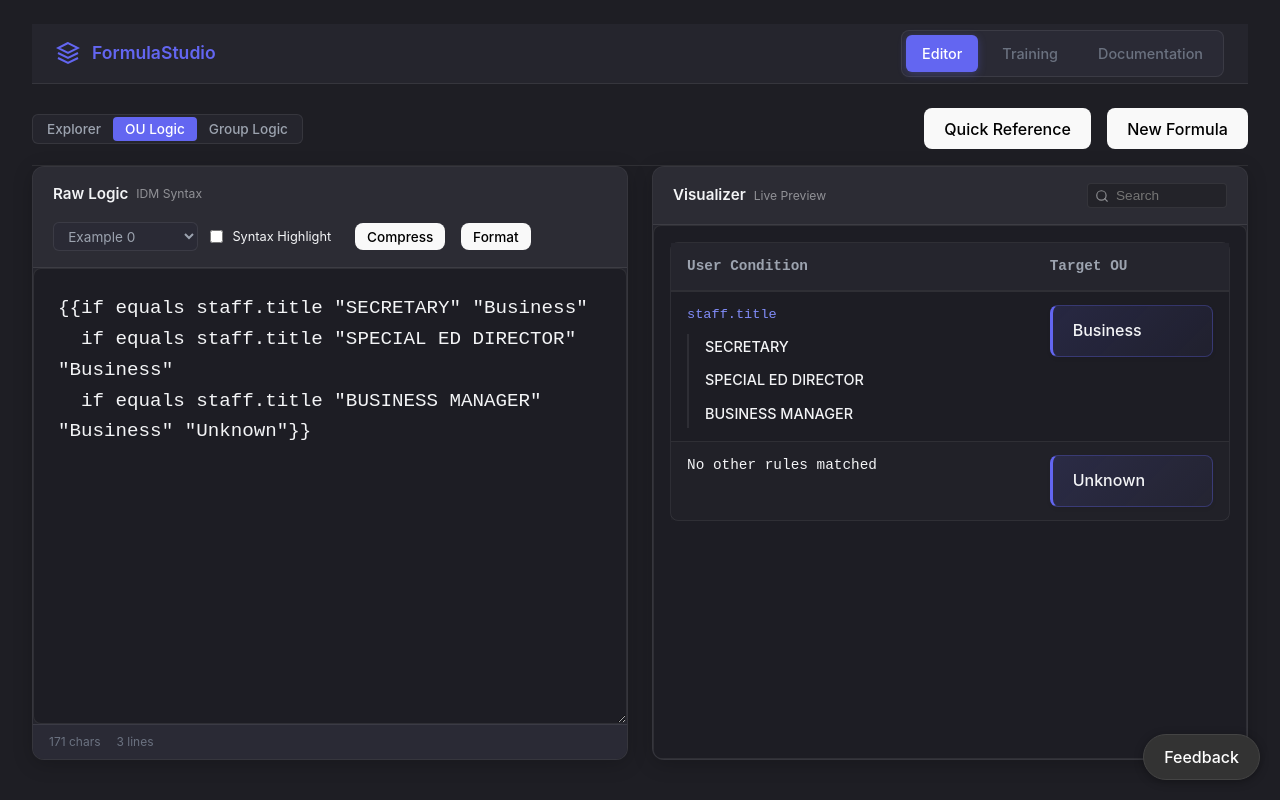
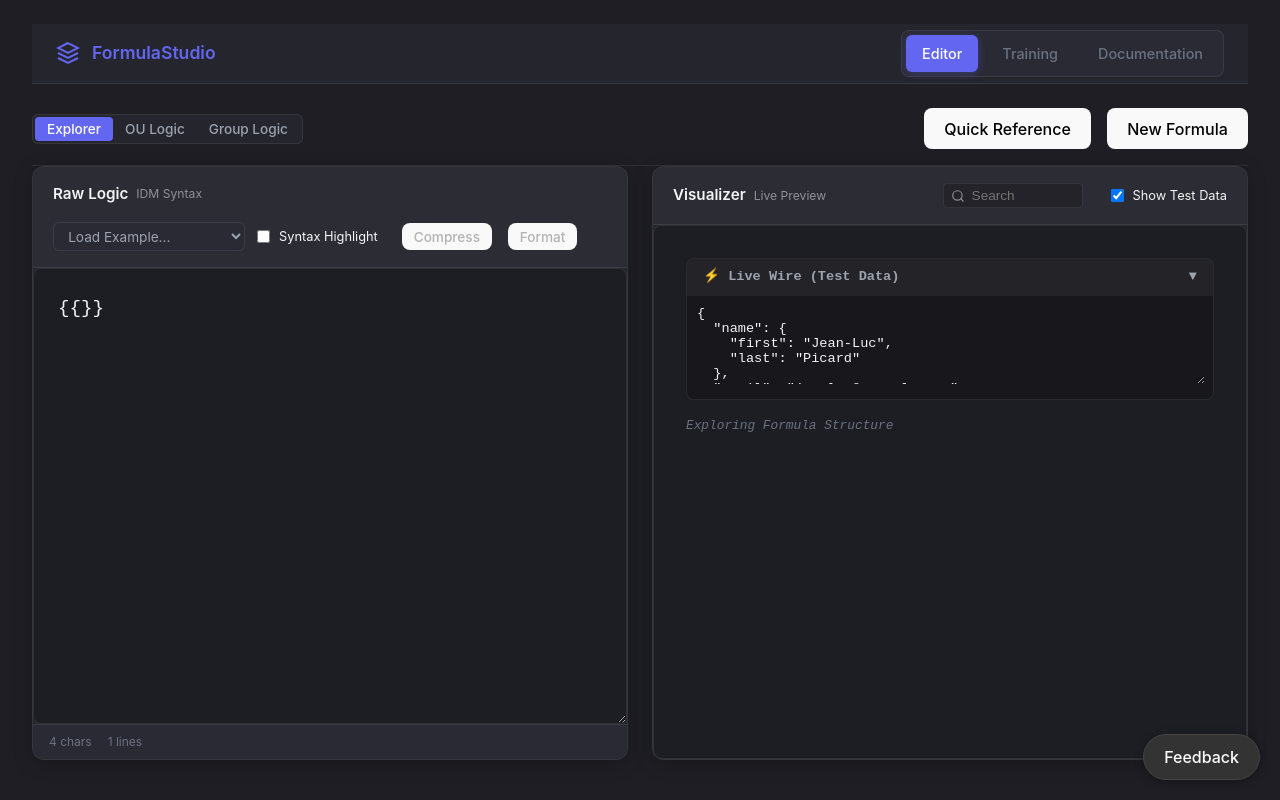
Before and after one commit to legertom/formulastudio, a React (Vite) app: page / in a window 1280 px wide. Built offline with nearby package versions, Linux system fonts and the light colour scheme.

Commit message:
Refine editor and explorer integration
Co-Authored-By: Warp <agent@warp.dev>

```diff
--- a/src/features/editor/EditorView.jsx
+++ b/src/features/editor/EditorView.jsx
@@ -46,18 +46,16 @@ function EditorView() {
     const examples = useMemo(() => getExamples(), []);
 
     // Initialize with Example 0
-    const defaultExample = examples.find(ex => ex.name === '0');
-
     // Editor State
-    const [logicMode, setLogicMode] = useState(defaultExample ? defaultExample.type : 'OU'); // 'OU', 'GROUP'
-    const [formula, setFormula] = useState(defaultExample ? defaultExample.formula : `{{if equals staff.title "SECRETARY" "Business"
-  if equals staff.title "SPECIAL ED DIRECTOR" "Business"
-  if equals staff.title "BUSINESS MANAGER" "Business" "Unknown"}}`)
-    const [selectedExample, setSelectedExample] = useState(defaultExample ? '0' : '');
+    // Default to Explorer mode with empty formula
+    const [logicMode, setLogicMode] = useState('EXPLORER');
+    const [formula, setFormula] = useState('{{}}');
+    const [selectedExample, setSelectedExample] = useState('');
     const [showQuickDocs, setShowQuickDocs] = useState(false);
     const [highlightRange, setHighlightRange] = useState(null);
     const [searchTerm, setSearchTerm] = useState('');
     const [showSyntax, setShowSyntax] = useState(false);
+    const [showTestData, setShowTestData] = useState(true);
 
     // Get current data context for tooltips
     const dataContext = useMemo(() => {
@@ -302,15 +300,25 @@ function EditorView() {
                                     onBlur={(e) => e.target.style.width = '140px'}
                                 />
                             </div>
+                            <label className="toggle-label" style={{ display: 'flex', alignItems: 'center', fontSize: '0.8rem', marginLeft: '1rem', cursor: 'pointer', gap: '6px' }}>
+                                <input
+                                    type="checkbox"
+                                    checked={showTestData}
+                                    onChange={(e) => setShowTestData(e.target.checked)}
+                                    style={{ cursor: 'pointer' }}
+                                />
+                                Show Test Data
+                            </label>
                         </div>
                     </div>
                     <div className="visualizer-wrapper">
-                        <FormulaVisualizer ast={ast} error={error} mode={logicMode} onHoverNode={setHighlightRange} searchTerm={searchTerm} />
+                        <FormulaVisualizer ast={ast} error={error} mode={logicMode} onHoverNode={setHighlightRange} searchTerm={searchTerm} showTestData={showTestData} />
                     </div>
                 </div>
-            </main>
+            </main >
 
-            {showQuickDocs && <QuickReference onClose={() => setShowQuickDocs(false)} />}
+            {showQuickDocs && <QuickReference onClose={() => setShowQuickDocs(false)} />
+            }
             <FeedbackWidget location="Editor" />
         </>
     );
--- a/src/features/visualizer/FormulaVisualizer.jsx
+++ b/src/features/visualizer/FormulaVisualizer.jsx
@@ -6,7 +6,7 @@ import GroupLogicView from './components/GroupLogicView';
 import NodeView from './components/NodeView';
 import ExplorerView from './components/ExplorerView';
 
-export default function FormulaVisualizer({ ast, error, mode = 'OU', onHoverNode = () => { }, searchTerm = '' }) {
+export default function FormulaVisualizer({ ast, error, mode = 'OU', onHoverNode = () => { }, searchTerm = '', showTestData = true }) {
     if (error) {
         return (
             <div className="visualizer-error" role="alert">
@@ -16,22 +16,22 @@ export default function FormulaVisualizer({ ast, error, mode = 'OU', onHoverNode
         );
     }
 
-    if (!ast) {
-        return <div className="visualizer-empty">No Formula Parsed</div>;
-    }
-
     if (mode === 'EXPLORER') {
         return (
             <div className="visualizer-container">
                 <FormulaContext.Provider value={{ loopVariable: null, onHoverNode, searchTerm, mode: 'EXPLORER' }}>
                     <div className="visualizer-scroll">
                         <div className="visualizer-content">
-                            <ExplorerView ast={ast} />
+                            <ExplorerView ast={ast} showTestData={showTestData} />
                         </div>
                     </div>
                 </FormulaContext.Provider>
             </div>
         );
+    }
+
+    if (!ast) {
+        return <div className="visualizer-empty">No Formula Parsed</div>;
     }
 
     if (mode === 'GROUP') {
--- a/src/features/visualizer/components/ExplorerView.jsx
+++ b/src/features/visualizer/components/ExplorerView.jsx
@@ -4,7 +4,7 @@ import BlockNode from './BlockNode';
 import { evaluateAndTrace } from '../../../lib/interpreter';
 import sampledata from '../../../sampledata.json';
 
-const ExplorerView = ({ ast }) => {
+const ExplorerView = ({ ast, showTestData }) => {
     // Default test data
     const [testDataInput, setTestDataInput] = useState(JSON.stringify(sampledata, null, 2));
     const [testData, setTestData] = useState(sampledata);
@@ -20,8 +20,12 @@ const ExplorerView = ({ ast }) => {
             setJsonError(null);
 
             // Run Interpreter
+            if (ast) {
                 const { trace } = evaluateAndTrace(ast, data);
                 setTraceMap(trace);
+            } else {
+                setTraceMap(new Map());
+            }
 
         } catch (e) {
             setJsonError(e.message);
@@ -31,6 +35,7 @@ const ExplorerView = ({ ast }) => {
     return (
         <div className="explorer-view-container" style={{ padding: '1rem' }}>
             {/* Test Input Panel */}
+            {showTestData && (
                 <div className="explorer-test-panel" style={{
                     marginBottom: '1rem',
                     border: '1px solid var(--glass-border)',
@@ -88,6 +93,7 @@ const ExplorerView = ({ ast }) => {
                         </div>
                     )}
                 </div>
+            )}
 
             <div style={{ marginBottom: '1rem', color: 'var(--text-muted)', fontSize: '0.8rem', fontStyle: 'italic' }}>
                 Exploring Formula Structure
```
Lines whose indentation alone changed are shown as unchanged.
